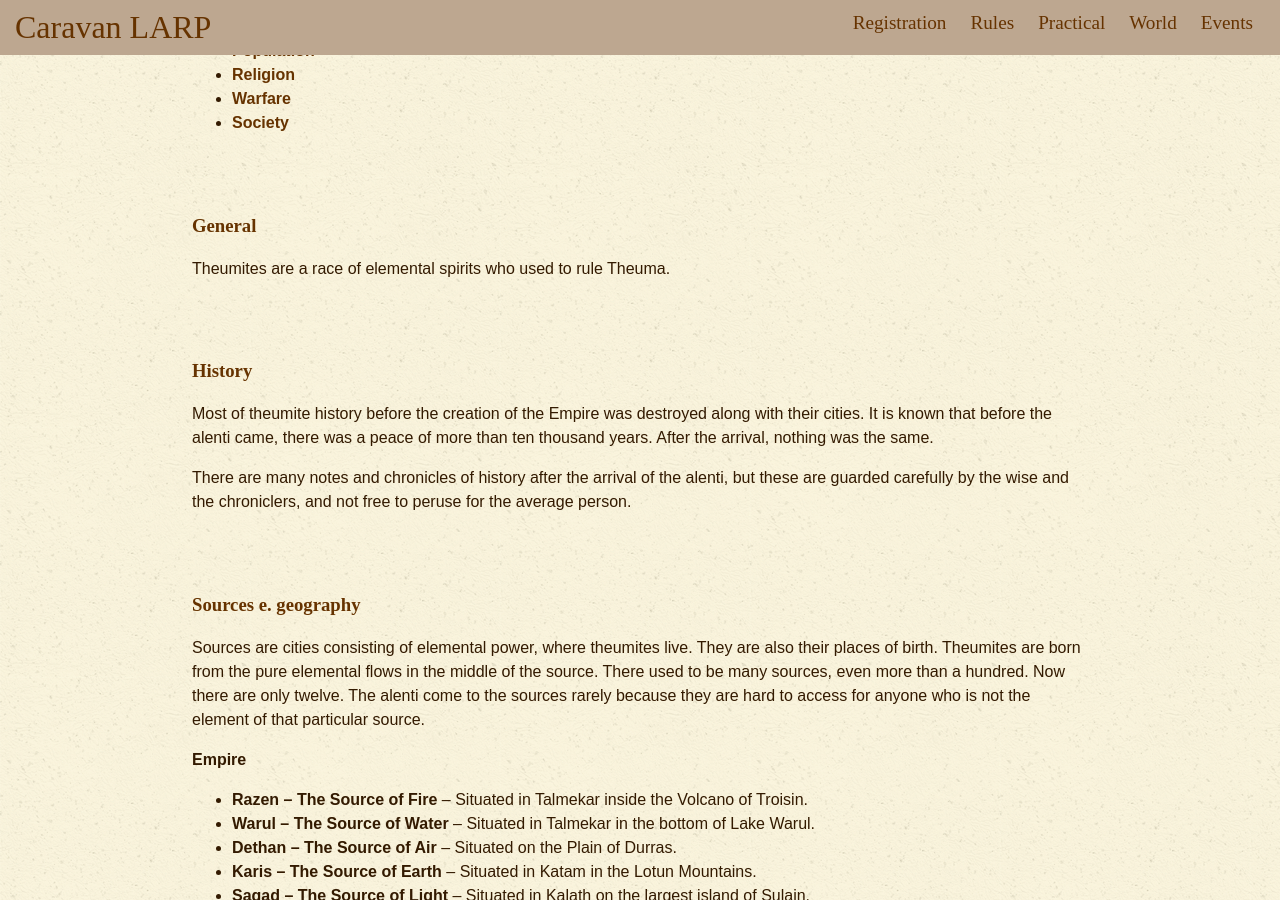
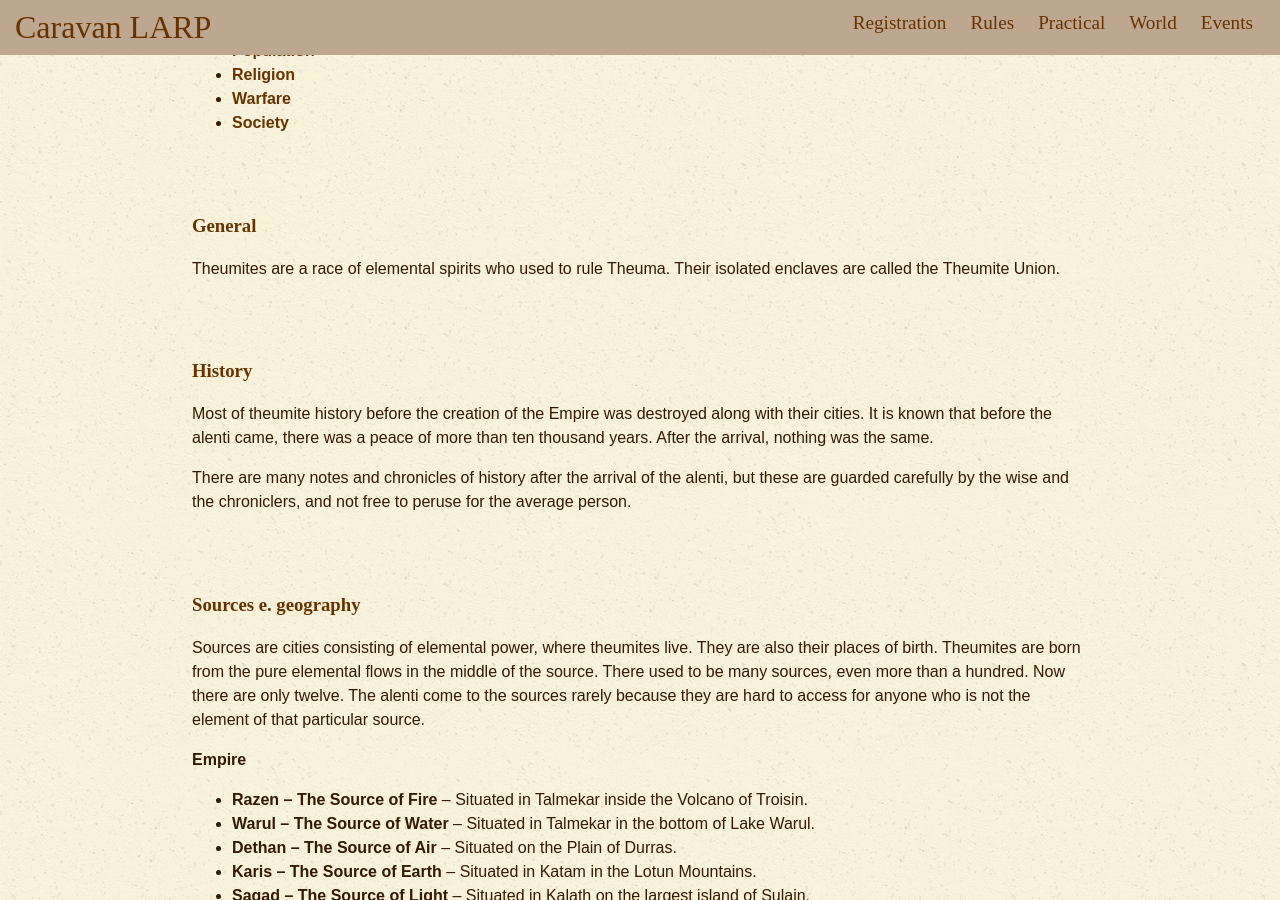
Before and after one commit to karavanlarp/karavanlarp.github.io, a Jekyll site: the page built from eng/world/theumite.md, in a window 1280 px wide and 900 px high, scrolled down 823 px. Built offline with Jekyll 4.4.1, drawn with Linux system fonts in a browser that asks for light colours; some web fonts are replaced; some of the changed text lies outside the part shown.

Commit message:
theumite
info add

```diff
--- a/eng/world/theumite.md
+++ b/eng/world/theumite.md
@@ -3,7 +3,7 @@ layout: default-eng
 title: Theumites
 ---
 
-## Theumites
+## Theumite Union
 
 ![Theumiitide logo](https://karavanlarp.github.io/img/theumiitide-logo.png)
 
@@ -27,7 +27,7 @@ title: Theumites
 
 ### General
 
-Theumites are a race of elemental spirits who used to rule Theuma.
+Theumites are a race of elemental spirits who used to rule Theuma. Their isolated enclaves are called the Theumite Union.
 
 <h3 id="history">History </h3>
 
```
Also changed, not shown: est/world/theumite.md (+2 -2 lines).
